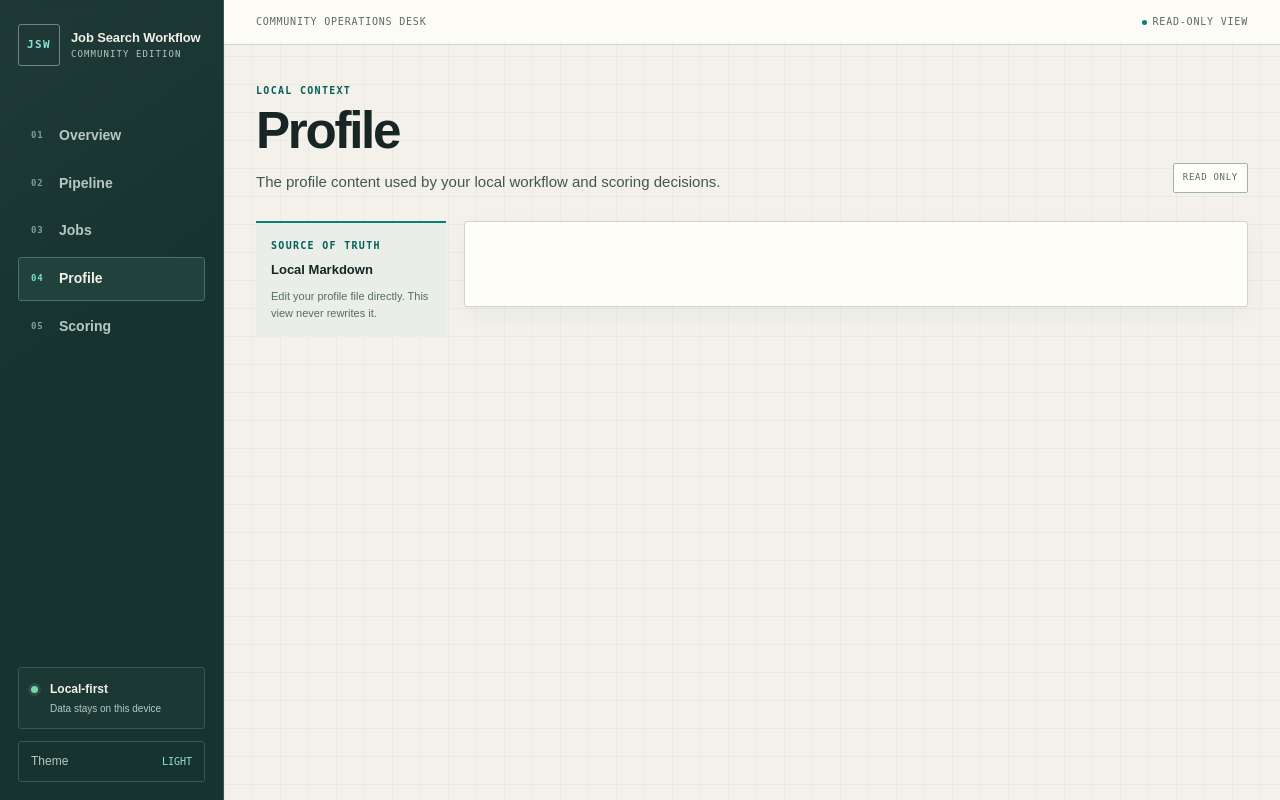
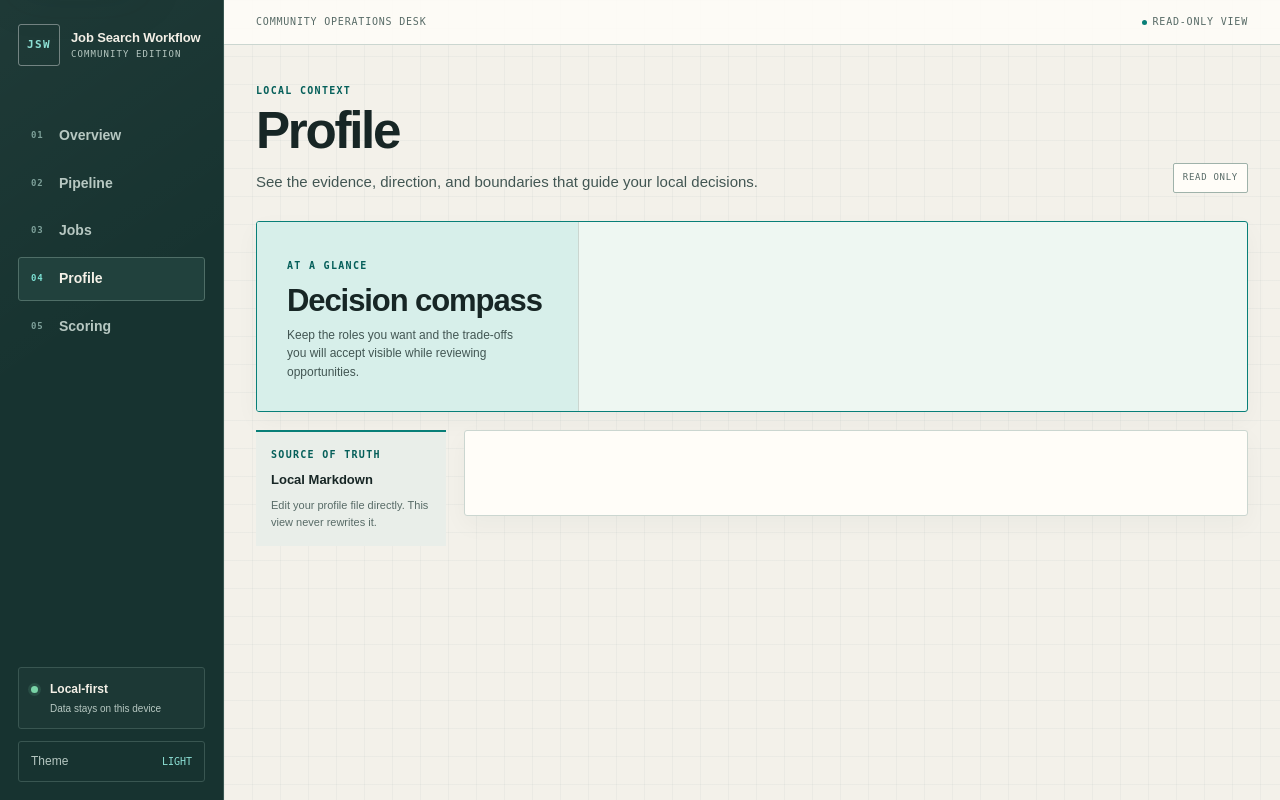
Before and after one commit to rcnsnr/job-search-workflow, a Python web app: template dashboard/templates/profile.html in a window 1280 px wide. Run offline with Jinja, Linux system fonts and the light colour scheme; the template is opened without the code that fills it, so the values that code supplies are empty.

Commit message:
[WP-CAREEROPS-09-OSS-PUBLISH-SANITIZED] feat: surface profile goals and criteria

```diff
--- a/dashboard/static/style.css
+++ b/dashboard/static/style.css
@@ -1035,6 +1035,80 @@ select {
   background: var(--surface);
 }
 
+.profile-context {
+  display: grid;
+  grid-template-columns: minmax(190px, 0.65fr) minmax(0, 1.35fr);
+  margin-bottom: 18px;
+  overflow: hidden;
+  border-color: var(--accent);
+  background: color-mix(in srgb, var(--accent-soft) 42%, var(--surface));
+}
+
+.profile-context-intro {
+  padding: clamp(20px, 3vw, 30px);
+  border-right: 1px solid var(--line);
+  background: var(--accent-soft);
+}
+
+.profile-context-intro h2 {
+  margin: 9px 0 8px;
+  font-size: clamp(23px, 3vw, 31px);
+  letter-spacing: -0.035em;
+  line-height: 1.08;
+}
+
+.profile-context-intro p {
+  max-width: 34ch;
+  margin: 0;
+  color: var(--ink-soft);
+  font-size: 12px;
+}
+
+.profile-context-content {
+  padding: clamp(20px, 3vw, 30px);
+}
+
+.profile-context-content h1,
+.profile-context-content h2,
+.profile-context-content h3 {
+  margin: 0;
+  padding: 0;
+  border: 0;
+}
+
+.profile-context-content h1 {
+  margin-bottom: 24px;
+  font-size: clamp(24px, 3vw, 32px);
+}
+
+.profile-context-content h2 {
+  margin: 24px 0 12px;
+  padding-top: 16px;
+  border-top: 1px solid var(--line);
+  font-family: var(--font-mono);
+  font-size: 12px;
+  letter-spacing: 0.08em;
+  text-transform: uppercase;
+}
+
+.profile-context-content h3 {
+  margin: 18px 0 8px;
+  font-size: 13px;
+}
+
+.profile-context-content p,
+.profile-context-content ul {
+  margin: 0;
+}
+
+.profile-context-content ul {
+  padding-left: 17px;
+}
+
+.profile-context-content li + li {
+  margin-top: 5px;
+}
+
 .document-layout {
   display: grid;
   grid-template-columns: 190px minmax(0, 820px);
@@ -1330,8 +1404,14 @@ select {
   }
 
   .overview-grid,
-  .document-layout {
+  .document-layout,
+  .profile-context {
     grid-template-columns: 1fr;
+  }
+
+  .profile-context-intro {
+    border-right: 0;
+    border-bottom: 1px solid var(--line);
   }
 
   .document-note {
@@ -1472,6 +1552,10 @@ select {
   .document-panel {
     padding: 18px 14px;
   }
+
+  .profile-context-content {
+    padding: 18px 14px;
+  }
 }
 
 @media (prefers-reduced-motion: reduce) {
--- a/dashboard/templates/profile.html
+++ b/dashboard/templates/profile.html
@@ -6,9 +6,19 @@
   <div>
     <p class="eyebrow">Local context</p>
     <h1>Profile</h1>
-    <p class="page-summary">The profile content used by your local workflow and scoring decisions.</p>
+    <p class="page-summary">See the evidence, direction, and boundaries that guide your local decisions.</p>
   </div>
   <span class="read-only-badge">Read only</span>
+</section>
+<section class="profile-context panel" aria-labelledby="career-direction-title">
+  <header class="profile-context-intro">
+    <span class="eyebrow">At a glance</span>
+    <h2 id="career-direction-title">Decision compass</h2>
+    <p>Keep the roles you want and the trade-offs you will accept visible while reviewing opportunities.</p>
+  </header>
+  <div class="prose profile-context-content">
+    {{ target_roles_html | safe }}
+  </div>
 </section>
 <section class="document-layout">
   <aside class="document-note">
```
Also changed, not shown: dashboard/server.py (+18 -0 lines), fixtures/sample-target_roles.md (added, +27 -0 lines), scripts/jsw/__main__.py (+8 -1 lines), tests/test_dashboard.py (+10 -0 lines), README.md.
